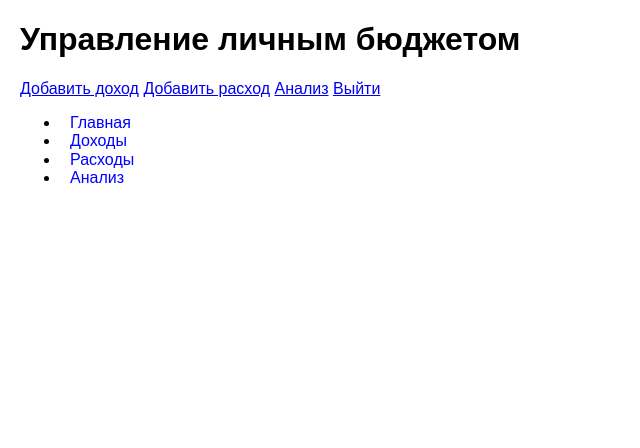
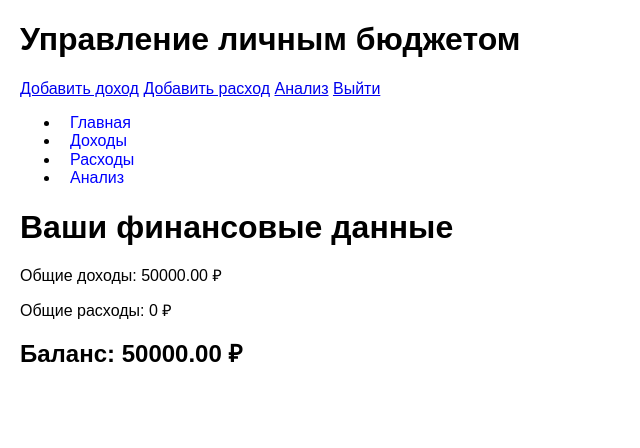
Before and after one commit to AnastasiaGomorina/budjet_project, a Django app: page / in a window 1280 px wide. Shown: the top 448 px of the page, without its empty margins (0-640 px from the left). Run offline with Django 4.2, Linux system fonts and the light colour scheme; a user stored in the database is signed in; data comes from the database, SQL or seed files in the repository; both versions use the stored data as it was after the commit.

Commit message:
Настроен функционал: при нажатии на Выйти следует перенаправление на главную страницу неавторизованного пользователя, а не на страницу входа.

```diff
--- a/budget_project/budget/templates/budget/base.html
+++ b/budget_project/budget/templates/budget/base.html
@@ -50,7 +50,15 @@
     </nav>
 
     <div class="content">
-        {% block content %}{% endblock %}
+        {% block content %}
+        {% if user.is_authenticated %}
+        <h1>Ваши финансовые данные</h1>
+
+        <p>Общие доходы: {{ total_income }} ₽</p>
+        <p>Общие расходы: {{ total_expense }} ₽</p>
+        <h2>Баланс: {{ balance }} ₽</h2>
+        {% endif %}
+        {% endblock %}
     </div>
 </body>
 </html>
--- a/budget_project/budget/urls.py
+++ b/budget_project/budget/urls.py
@@ -9,4 +9,5 @@ urlpatterns = [
     path('analysis/', views.analysis_view, name='analysis'),
     path('add_income/', views.add_income, name='add_income'),
     path('add_expense/', views.add_expense, name='add_expense'),
+    path('logout/', views.logout_view, name='logout'),
 ]
--- a/budget_project/budget/views.py
+++ b/budget_project/budget/views.py
@@ -1,7 +1,9 @@
 from django.contrib.auth.forms import UserCreationForm
+from django.contrib.auth import logout
 from django.shortcuts import render, redirect
 from .forms import IncomeForm, ExpenseForm
 from .models import Income, Expense, IncomeCategory, ExpenseCategory
+
 
 def register(request):
     if request.method == 'POST':
@@ -48,7 +50,35 @@ def add_expense(request):
     return render(request, 'budget/add_expense.html', {'form': form})
 
 def home(request):
-    return render(request, 'budget/base.html')
+    if request.user.is_authenticated:
+        # Доходы и расходы для текущего авторизованного пользователя
+        incomes = Income.objects.filter(user=request.user)
+        expenses = Expense.objects.filter(user=request.user)
+
+        # Считаем общие суммы
+        total_income = sum(income.amount for income in incomes)
+        total_expense = sum(expense.amount for expense in expenses)
+
+        # Вычисляем баланс
+        balance = total_income - total_expense
+
+        # Передаем данные в шаблон
+        return render(request, 'budget/base.html', {
+            'total_income': total_income,
+            'total_expense': total_expense,
+            'balance': balance,
+        })
+    else:
+        # Для неавторизованных пользователей просто передаем пустые значения
+        return render(request, 'budget/base.html', {
+            'total_income': 0,
+            'total_expense': 0,
+            'balance': 0,
+        })
 
 def analysis_view(request):
     return render(request, 'budget/analysis.html')
+
+def logout_view(request):
+    logout(request)
+    return redirect('home')
--- a/budget_project/budget_project/settings.py
+++ b/budget_project/budget_project/settings.py
@@ -101,6 +101,7 @@ AUTH_PASSWORD_VALIDATORS = [
 ]
 
 LOGIN_REDIRECT_URL = '/'
+LOGOUT_REDIRECT_URL = '/'
 
 # Internationalization
 # https://docs.djangoproject.com/en/4.2/topics/i18n/
--- a/budget_project/budget_project/urls.py
+++ b/budget_project/budget_project/urls.py
@@ -17,10 +17,12 @@ Including another URLconf
 from django.contrib import admin
 from django.urls import path, include
 from django.contrib.auth import views as auth_views
+from django.contrib.auth.views import LogoutView
+
 
 urlpatterns = [
     path('admin/', admin.site.urls),
     path('login/', auth_views.LoginView.as_view(template_name='budget/login.html'), name='login'),
-    path('logout/', auth_views.LogoutView.as_view(next_page='login'), name='logout'),
+    path('logout/', LogoutView.as_view(next_page='/'), name='logout'),
     path('', include('budget.urls')),
 ]
```
Also changed, not shown: budget_project/db.sqlite3.
